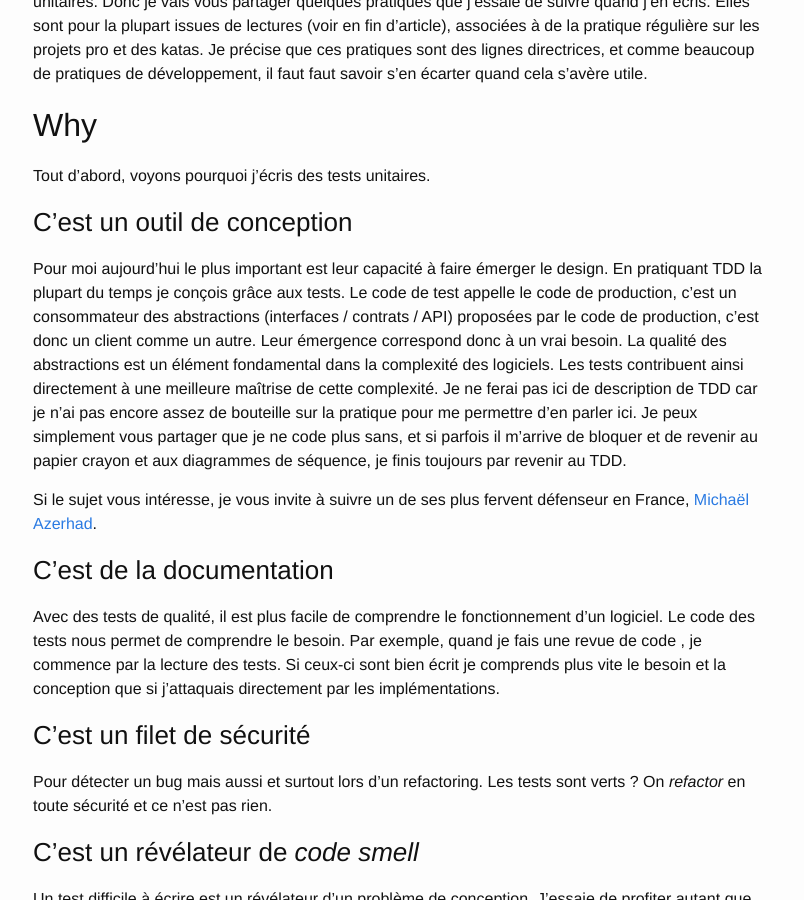
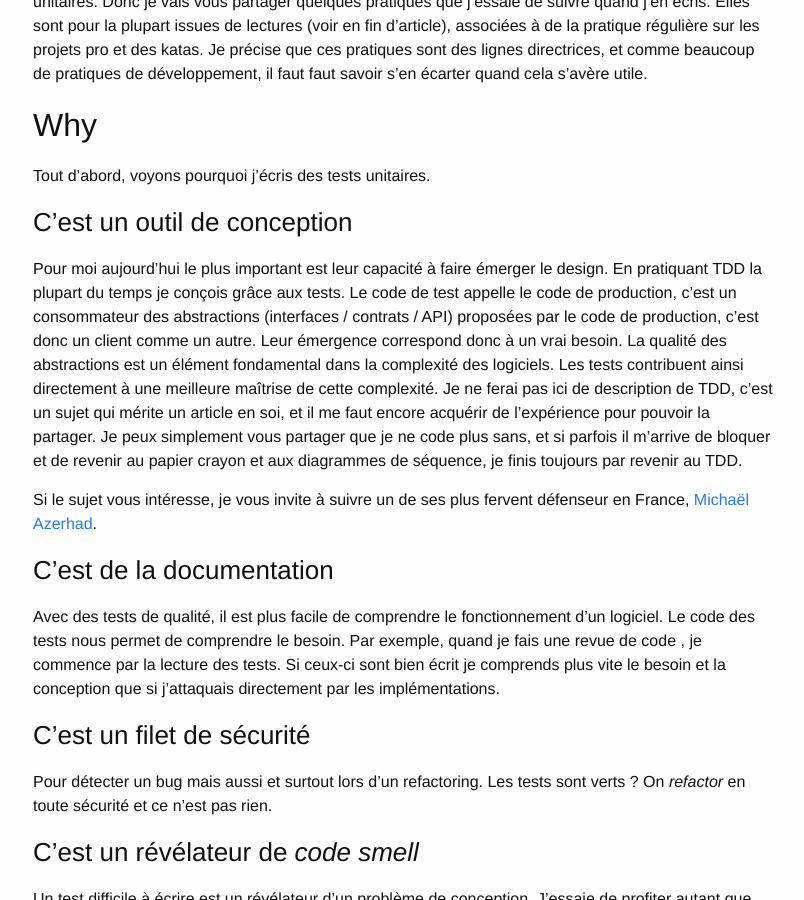
Before and after one commit to fego/fego.github.io, a Jekyll site: the page built from docs/_posts/2021-03-13-Comment j'écris des tests unitaires.markdown, in a window 1280 px wide and 900 px high, scrolled down 348 px. Shown: the whole window, without its empty margins (237-1041 px from the left). Built offline with Jekyll 4.4.1, drawn with Linux system fonts in a browser that asks for light colours; our own code applies the rules of GitHub Pages for plain Markdown files.

Commit message:
reformulation

```diff
--- a/docs/_posts/2021-03-13-Comment j'écris des tests unitaires.markdown
+++ b/docs/_posts/2021-03-13-Comment j'écris des tests unitaires.markdown
@@ -20,7 +20,7 @@ Le code de test appelle le code de production, c'est un consommateur des abstrac
 Leur émergence correspond donc à un vrai besoin.
 La qualité des abstractions est un élément fondamental dans la complexité des logiciels.
 Les tests contribuent ainsi directement à une meilleure maîtrise de cette complexité.
-Je ne ferai pas ici de description  de TDD car je n'ai pas encore assez de bouteille sur la pratique pour me permettre d'en parler ici.
+Je ne ferai pas ici de description  de TDD, c'est un sujet qui mérite un article en soi, et il me faut encore acquérir de l'expérience pour pouvoir la partager.
 Je peux simplement vous partager que je ne code plus sans, et si parfois il m'arrive de bloquer et de revenir au papier crayon et aux diagrammes de séquence, je finis toujours par revenir au TDD.
 
 Si le sujet vous intéresse, je vous invite à suivre un de ses plus fervent défenseur en France, [Michaël Azerhad](https://www.linkedin.com/in/micha%C3%ABl-azerhad-9058a044/?originalSubdomain=fr).
```
